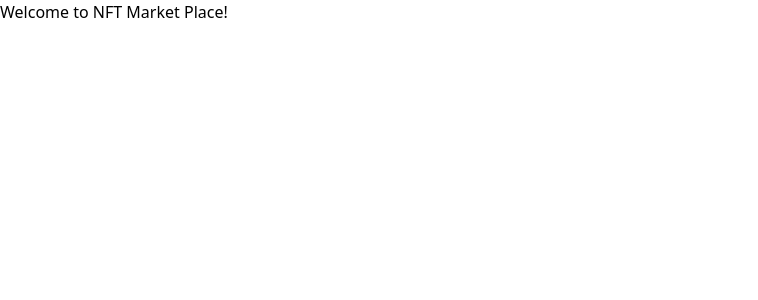
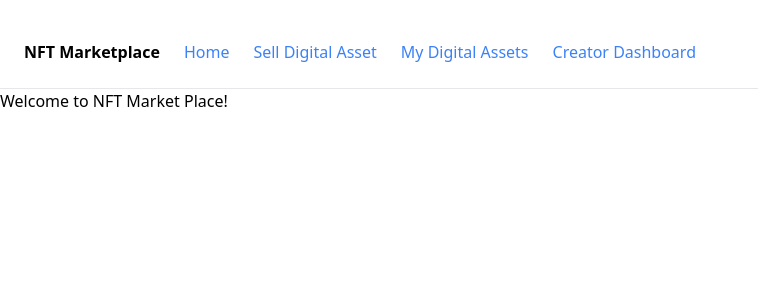
Before and after one commit to maverickamit/polygon-nft-marketplace, a Next.js app: page / in a window 1280 px wide. Shown: the top 300 px of the page, without its empty margins (0-758 px from the left). Built offline with nearby package versions, Linux system fonts and the light colour scheme.

Commit message:
feat: add a navbar

```diff
--- a/pages/_app.js
+++ b/pages/_app.js
@@ -1,7 +1,28 @@
-import '../styles/globals.css'
-
+import "../styles/globals.css";
+import Link from "next/link";
 function MyApp({ Component, pageProps }) {
-  return <Component {...pageProps} />
+  return (
+    <div>
+      <nav className="border-b p-6">
+        <div className="flex mt-4">
+          <p className="text mr-6 font-bold">NFT Marketplace</p>
+          <Link href="/">
+            <a className="mr-6 text-blue-500">Home</a>
+          </Link>
+          <Link href="/create-item">
+            <a className="mr-6 text-blue-500">Sell Digital Asset</a>
+          </Link>{" "}
+          <Link href="/my-assets">
+            <a className="mr-6 text-blue-500">My Digital Assets</a>
+          </Link>
+          <Link href="/creator-dashboard">
+            <a className="mr-6 text-blue-500">Creator Dashboard</a>
+          </Link>
+        </div>
+      </nav>
+      <Component {...pageProps} />
+    </div>
+  );
 }
 
-export default MyApp
+export default MyApp;
```
